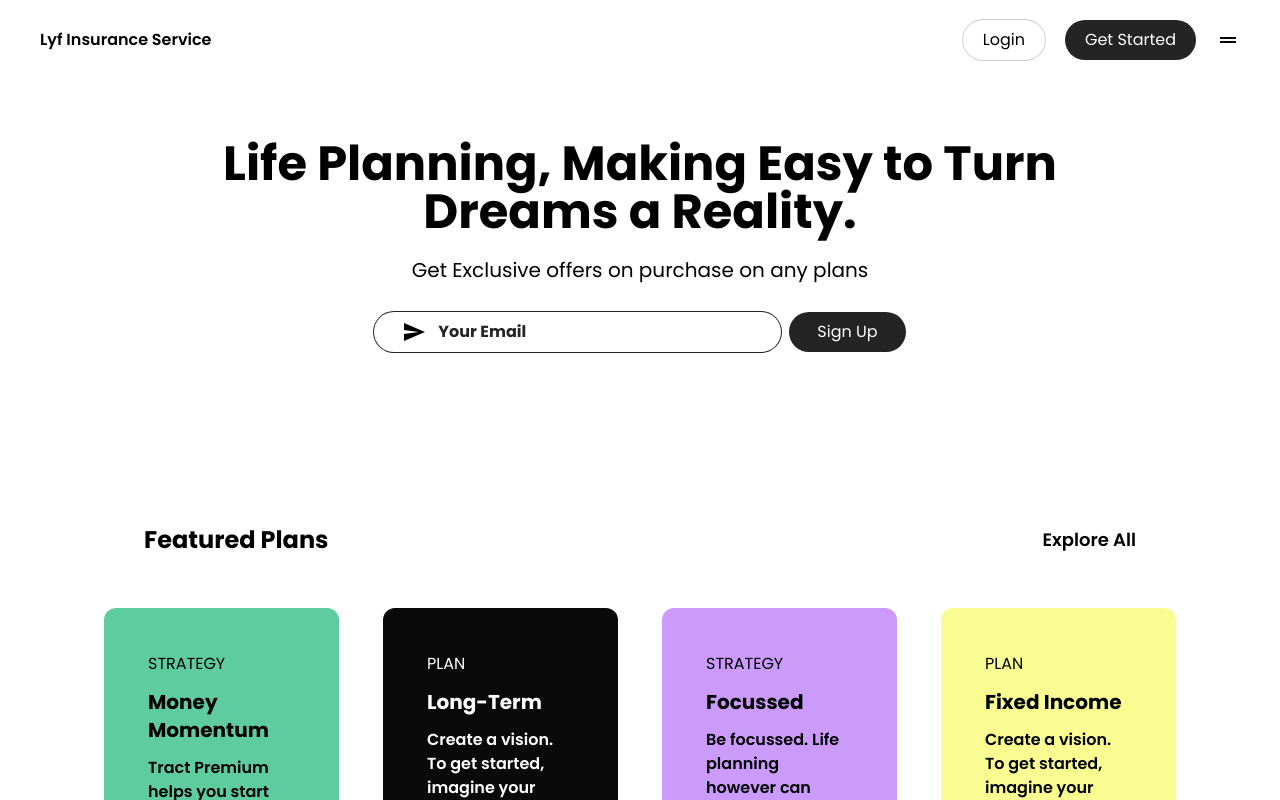
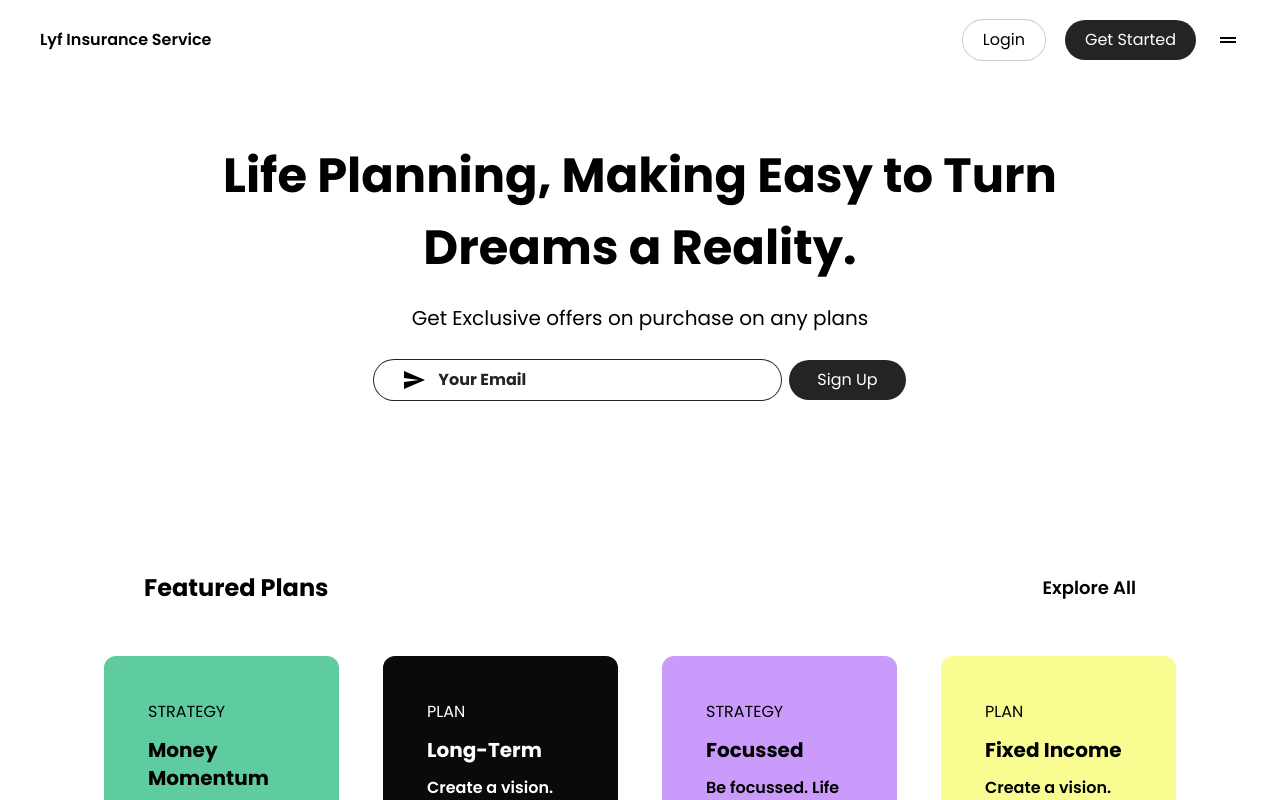
Before and after one commit to koffie99/lyf, a Next.js app: page / in a window 1280 px wide. Shown: the top 800 px of the page. Built offline with nearby package versions, Linux system fonts and the light colour scheme.

Commit message:
few optimizations

```diff
--- a/components/Splash.jsx
+++ b/components/Splash.jsx
@@ -11,7 +11,7 @@ const Splash = () => {
   return (
     <div className='min-h-[100%] p-24 w-full bg-white flex flex-col items-center justify-center gap-4 mt-11'>
         <div className='flex flex-col items-center text-center gap-5'>
-            <h1 className='font-bold text-3xl w-[80%] leading-[1.6em] lg:text-5xl'>Life Planning, Making Easy to Turn Dreams a Reality.</h1>
+            <h1 className='font-bold text-3xl w-[80%] leading-[1.6em] lg:leading-[1.5em] lg:text-5xl'>Life Planning, Making Easy to Turn Dreams a Reality.</h1>
             <p className='text-xl font-normal mb-2'>Get Exclusive offers on purchase on any plans</p>
             <form action="" className='flex items-center gap-2'>
                 <div className='flex items-center gap-3 ring-1 ring-[#242424] rounded-full py-2 px-7 mb-3'>
```
